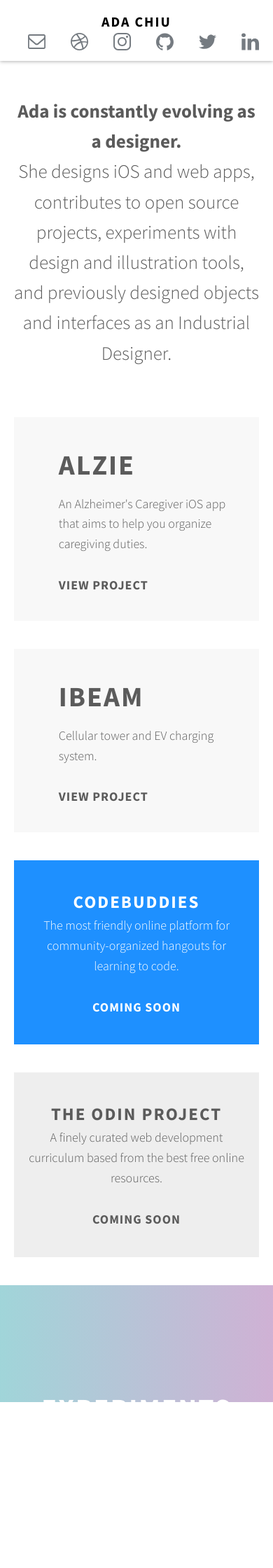
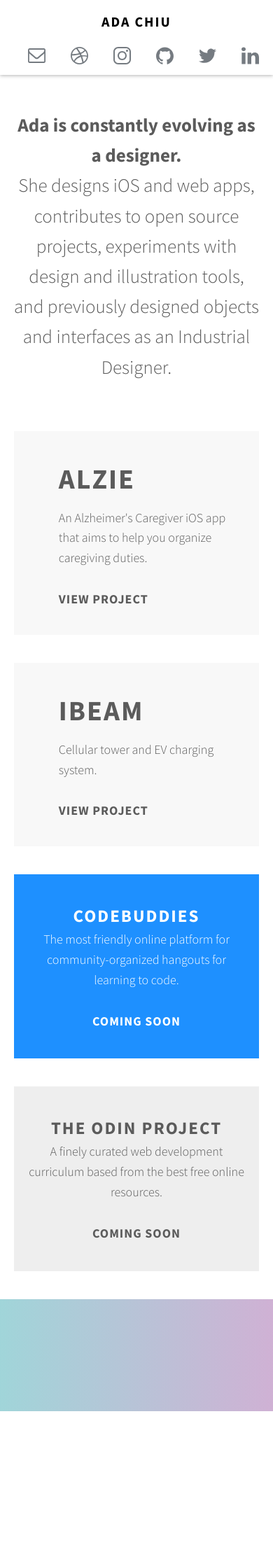
Before and after one commit to adachiu/adachiu.github.io, a Jekyll site: the page built from index.html, in a window 390 px wide. Shown: the top 2240 px of the page at 70% size. Built offline with Jekyll 4.4.1, drawn with Linux system fonts in a browser that asks for light colours.

Commit message:
media queries for header nav

```diff
--- a/assets/css/2-home/_header.scss
+++ b/assets/css/2-home/_header.scss
@@ -77,12 +77,14 @@
     and (min-width : 320px) {
     display: flex;
     justify-content: center;
+    margin-top: 20px;
   }
 
   @media only screen
     and (min-width : 768px) {
     display: flex;
     justify-content: flex-end;
+    margin-top: 0;
   }
 }
 
--- a/assets/css/main.css
+++ b/assets/css/main.css
@@ -593,7 +593,8 @@
       display: flex;
       -webkit-box-pack: center;
           -ms-flex-pack: center;
-              justify-content: center; } }
+              justify-content: center;
+      margin-top: 20px; } }
   @media only screen and (min-width: 768px) {
     /* line 55, 2-home/_header.scss */
     .social {
@@ -602,33 +603,34 @@
       display: flex;
       -webkit-box-pack: end;
           -ms-flex-pack: end;
-              justify-content: flex-end; } }
+              justify-content: flex-end;
+      margin-top: 0; } }
 
-/* line 90, 2-home/_header.scss */
+/* line 92, 2-home/_header.scss */
 .nav-social-idle {
   fill: #757b81; }
 
-/* line 92, 2-home/_header.scss */
+/* line 94, 2-home/_header.scss */
 svg:hover .email {
   fill: #000; }
 
-/* line 96, 2-home/_header.scss */
+/* line 98, 2-home/_header.scss */
 svg:hover .dribbble {
   fill: #ea4c89; }
 
-/* line 100, 2-home/_header.scss */
+/* line 102, 2-home/_header.scss */
 svg:hover .instagram {
   fill: #1b5988; }
 
-/* line 104, 2-home/_header.scss */
+/* line 106, 2-home/_header.scss */
 svg:hover .github {
   fill: #000; }
 
-/* line 108, 2-home/_header.scss */
+/* line 110, 2-home/_header.scss */
 svg:hover .twitter {
   fill: #55acee; }
 
-/* line 112, 2-home/_header.scss */
+/* line 114, 2-home/_header.scss */
 svg:hover .linkedin {
   fill: #0077b5; }
 
```
